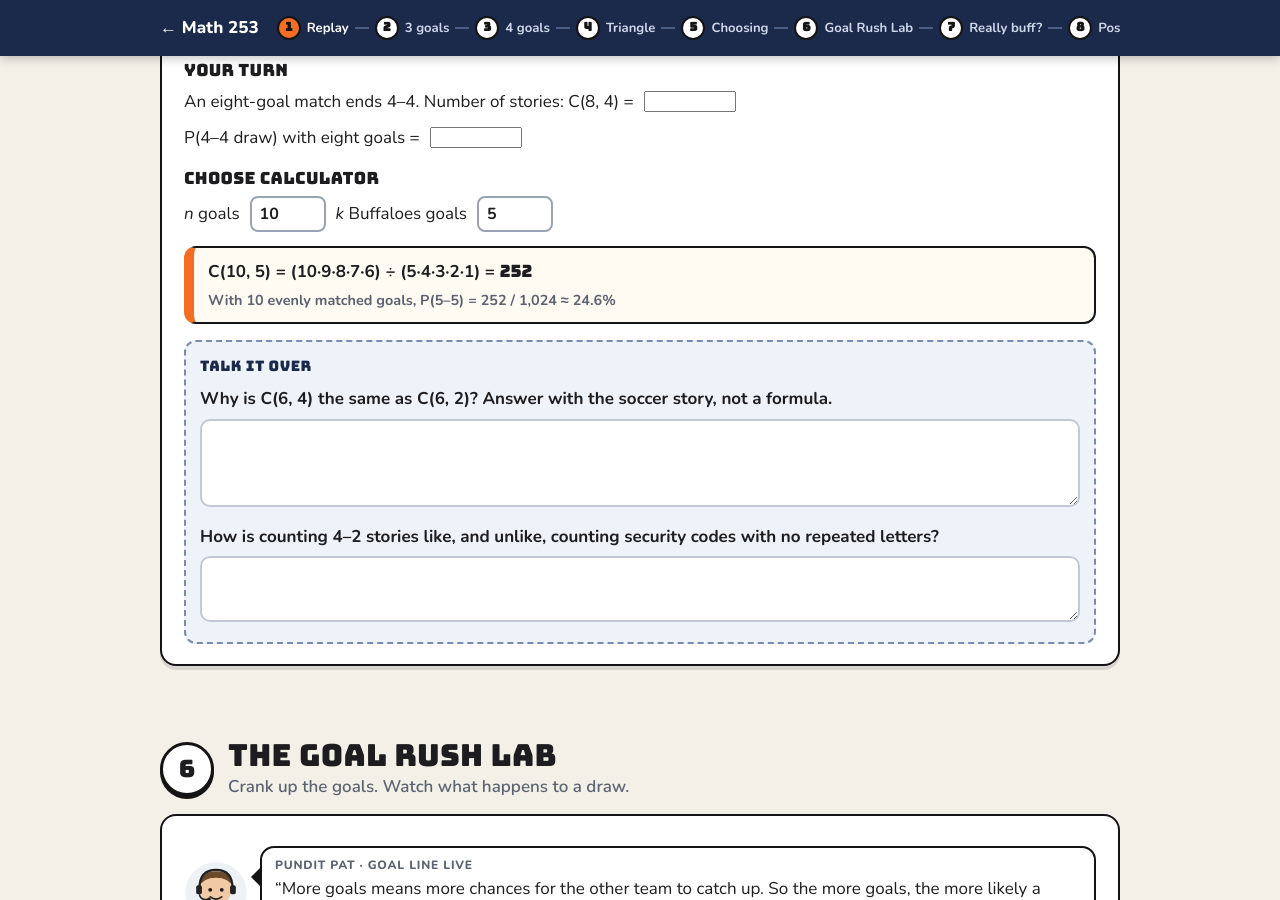
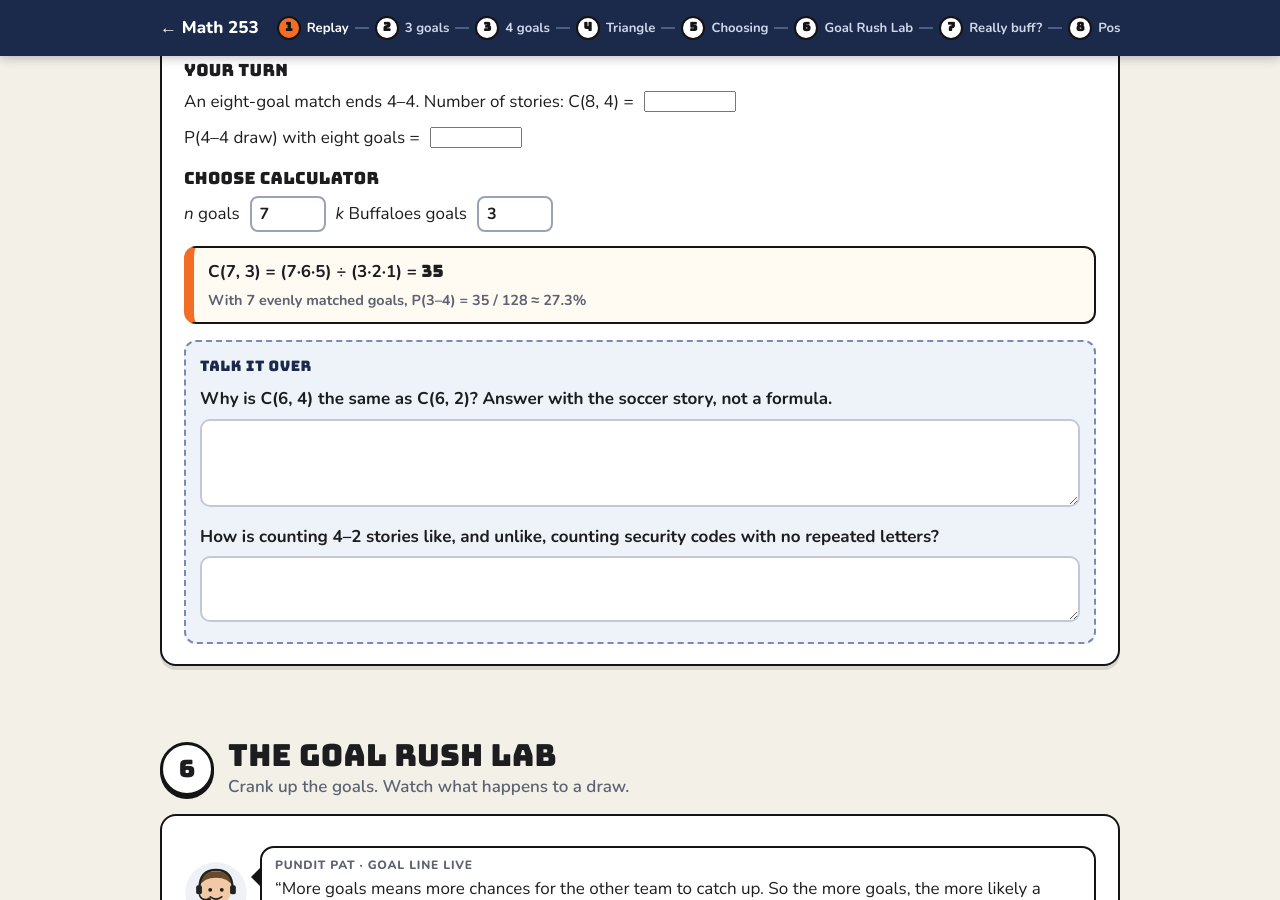
Before and after one commit to milligan-mathematics/courses, a Jekyll site: the page 253/goal-rush.html, which Jekyll copies as it is, in a window 1280 px wide and 900 px high, scrolled down 5633 px. Built offline with Jekyll 4.4.1, drawn with Linux system fonts in a browser that asks for light colours.

Commit message:
Goal Rush: open the choose calculator on C(7, 3) so it doesn't preview 16-F
Co-Authored-By: Claude Opus 5.5 <noreply@anthropic.com>

```diff
--- a/253/goal-rush.html
+++ b/253/goal-rush.html
@@ -597,8 +597,8 @@
                     <input class="ans" data-type="prob" data-answer="70/256" data-hint="How many stories are there with eight goals?"><span class="fb"></span></div>
                 <h3>Choose calculator</h3>
                 <div class="chk-row">
-                    <label for="cc-n"><i>n</i> goals</label><input type="number" id="cc-n" min="0" max="60" value="10" style="width:76px">
-                    <label for="cc-k"><i>k</i> Buffaloes goals</label><input type="number" id="cc-k" min="0" max="60" value="5" style="width:76px">
+                    <label for="cc-n"><i>n</i> goals</label><input type="number" id="cc-n" min="0" max="60" value="7" style="width:76px">
+                    <label for="cc-k"><i>k</i> Buffaloes goals</label><input type="number" id="cc-k" min="0" max="60" value="3" style="width:76px">
                 </div>
                 <div class="keyidea" id="cc-out" aria-live="polite" style="font-weight:700"></div>
                 <div class="talk">
```
